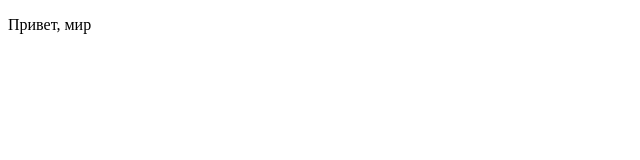
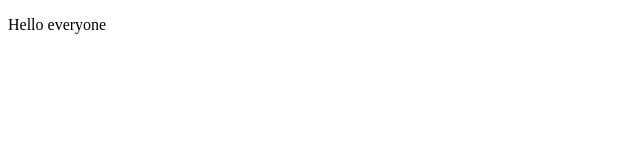
Before and after one commit to WebHeroSchool/StudyProject-AP, a plain HTML site: page index.html in a window 1280 px wide. Shown: the full height of the page, 0-640 px from the left. Drawn offline with Linux system fonts and the light colour scheme.

Commit message:
Правки

```diff
--- a/index.html
+++ b/index.html
@@ -6,7 +6,7 @@
  </head>
 
 <body>
-  <p>Привет, мир</p>
+  <p>Hello everyone</p>
 </body>
 
 </html>
```
